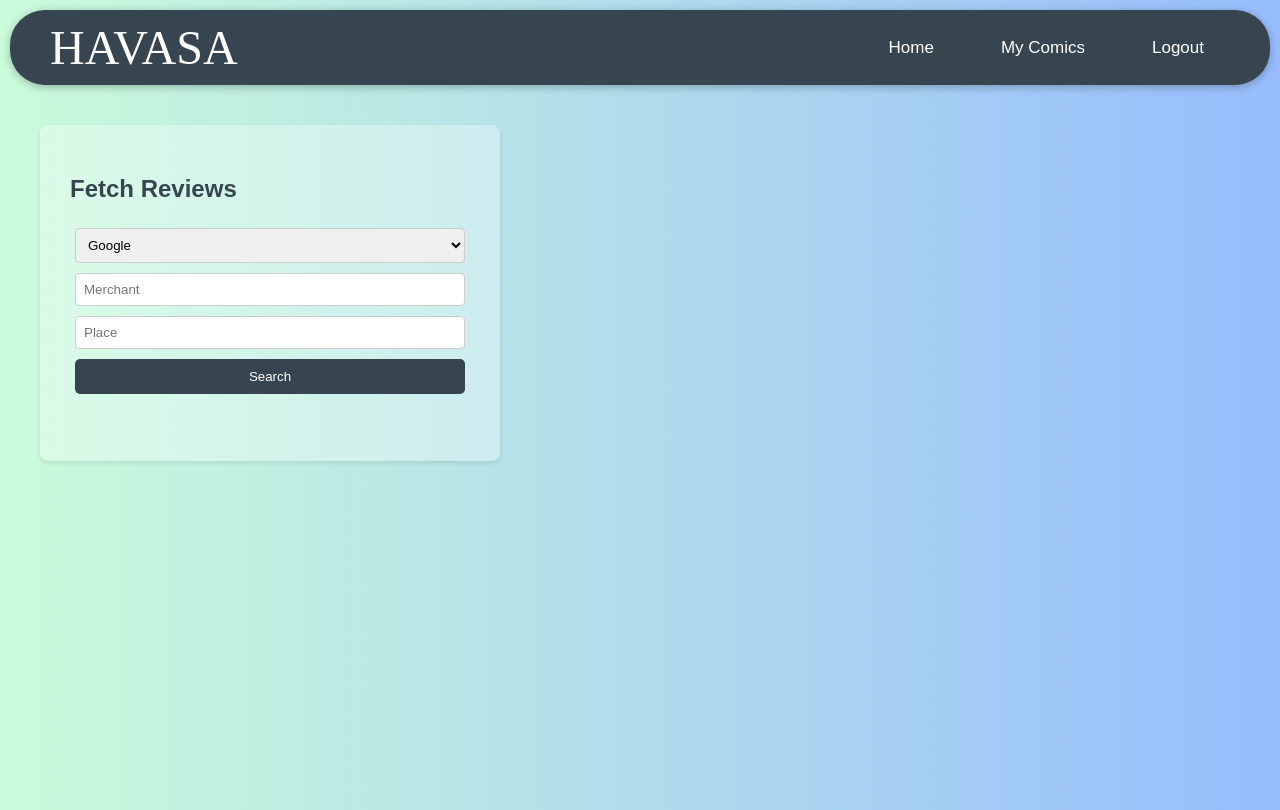
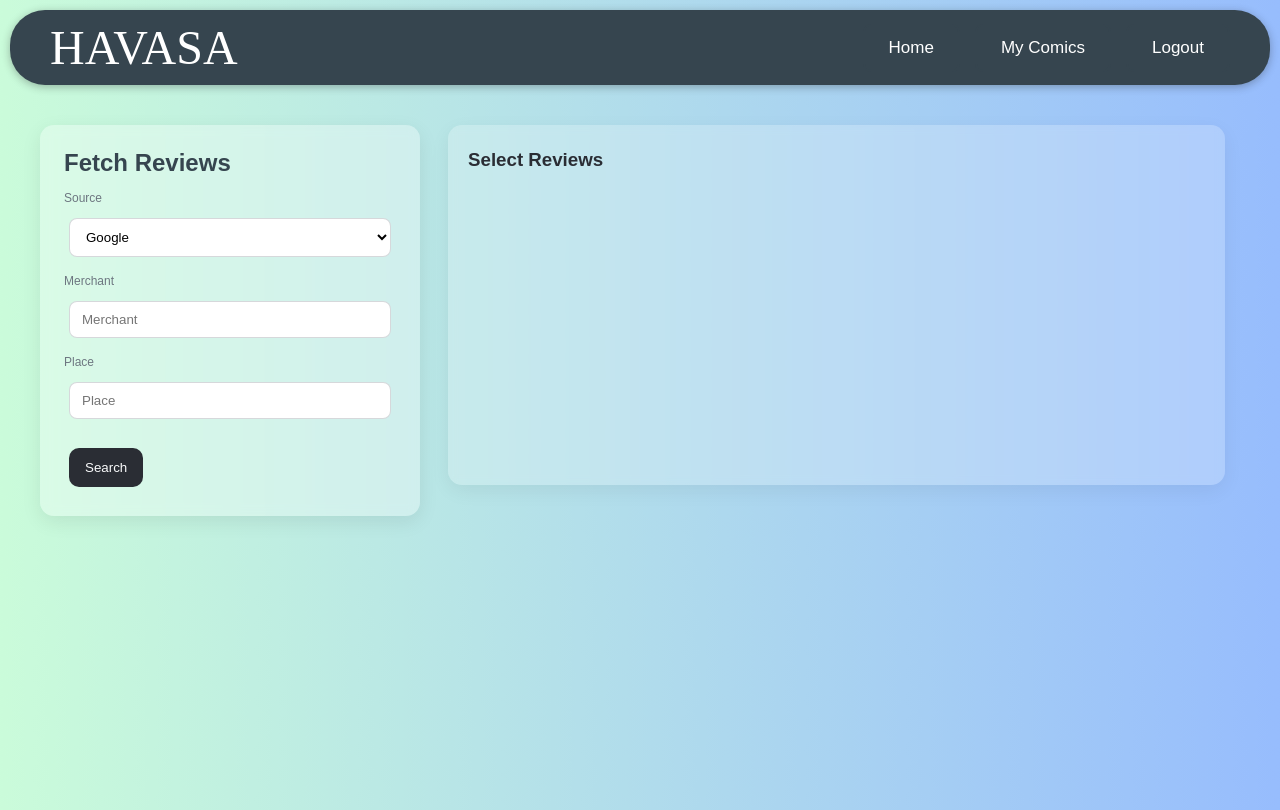
Before and after one commit to Birla10/Enchanta, a React (Create React App) app in the folder frontend/: page /reviews in a window 1280 px wide. Built offline with nearby package versions, Linux system fonts and the light colour scheme; sample sign-in values are in the browser's storage; the HTML template or start-up script is replaced by a standard one.

Commit message:
Home page revamp

```diff
--- a/frontend/src/components/Reviews.js
+++ b/frontend/src/components/Reviews.js
@@ -9,58 +9,104 @@ export default function Reviews({ token }) {
   const [place, setPlace] = useState('');
   const [reviews, setReviews] = useState([]);
   const [selected, setSelected] = useState([]);
+  const [showComic, setShowComic] = useState(false);
   const navigate = useNavigate();
 
   const fetchReviews = async () => {
-    const res = await axios.get(`/reviews?source=${source}&merchant=${merchant}&place=${place}`, {
-      headers: { Authorization: `Bearer ${token}` },
-    });
-    setReviews(res.data);
+    const res = await axios.get(
+      `/reviews?source=${source}&merchant=${merchant}&place=${place}`,
+      { headers: { Authorization: `Bearer ${token}` } }
+    );
+    setReviews(res.data || []);
+    setShowComic(false);
   };
 
   const toggle = (text) => {
-    setSelected(prev =>
-      prev.includes(text) ? prev.filter(t => t !== text) : [...prev, text]
+    setSelected((prev) =>
+      prev.includes(text) ? prev.filter((t) => t !== text) : [...prev, text]
     );
   };
 
+  // If you still want to navigate to /comic, keep goNext().
+  // If you want to render the comic on the right in place of reviews,
+  // set showComic = true and render there.
   const goNext = () => {
     localStorage.setItem('selectedReviews', JSON.stringify(selected.slice(0, 3)));
     localStorage.setItem('merchant', merchant);
-    navigate('/comic');
+    // navigate('/comic'); // <- old behavior
+    setShowComic(true);     // <- show comic on the right instead
   };
 
   return (
-    <div className='fetch-reviews'>
+    <div className="reviews-page">
+      {/* LEFT: Fetch panel */}
+      <aside className="fetch-reviews">
         <h2>Fetch Reviews</h2>
-      <select value={source} onChange={e => setSource(e.target.value)}>
+
+        <label className="field">
+          <span>Source</span>
+          <select value={source} onChange={(e) => setSource(e.target.value)}>
             <option value="google">Google</option>
             <option value="etsy">Etsy</option>
           </select>
+        </label>
+
+        <label className="field">
+          <span>{source === 'etsy' ? 'Shop ID' : 'Merchant'}</span>
           <input
             placeholder={source === 'etsy' ? 'Shop ID' : 'Merchant'}
             value={merchant}
-        onChange={e => setMerchant(e.target.value)}
+            onChange={(e) => setMerchant(e.target.value)}
           />
+        </label>
+
+        <label className="field">
+          <span>{source === 'etsy' ? 'Unused' : 'Place'}</span>
           <input
             placeholder={source === 'etsy' ? 'Unused' : 'Place'}
             value={place}
-        onChange={e => setPlace(e.target.value)}
+            onChange={(e) => setPlace(e.target.value)}
           />
-      <button onClick={fetchReviews}>Search</button>
+        </label>
+
+        <button className="btn-primary" onClick={fetchReviews}>Search</button>
+      </aside>
+
+      {/* RIGHT: Reviews list OR Comic */}
+      <section className="right-pane">
+        {!showComic ? (
+          <>
+            <h3 className="pane-title">Select Reviews</h3>
             <ul className="reviews-list">
               {reviews.map((r, i) => (
                 <li
                   key={i}
                   onClick={() => toggle(r.text)}
                   className={selected.includes(r.text) ? 'selected' : ''}
-            style={{ cursor: 'pointer' }}
                 >
                   <strong>{r.author_name}</strong>: {r.text}
                 </li>
               ))}
             </ul>
-      {selected.length > 0 && <button onClick={goNext}>Generate Comic</button>}
+
+            <div className="actions">
+              {selected.length > 0 && (
+                <button className="btn-accent" onClick={goNext}>
+                  Generate Comic
+                </button>
+              )}
+            </div>
+          </>
+        ) : (
+          <div className="comic-wrap">
+            <h3 className="pane-title">Generated Comic</h3>
+            {/* Replace with your real comic image or component */}
+            <div className="comic-placeholder">
+              Your comic appears here (replace with actual image/component).
+            </div>
+          </div>
+        )}
+      </section>
     </div>
   );
 }
--- a/frontend/src/css/reviews.css
+++ b/frontend/src/css/reviews.css
@@ -1,26 +1,145 @@
-.fetch-reviews {
-    background-color: rgba(255, 255, 255, 0.3);
-    padding: 30px;
-    border-radius: 8px;
-    box-shadow: 0 2px 4px rgba(0, 0, 0, 0.1);
-    max-width: 400px;
-
-    display: flex;
-    flex-direction: column;
-    color: #1f2937;
+/* ----- Page layout: left panel, right pane ----- */
+.reviews-page {
+  display: grid;
+  grid-template-columns: 380px 1fr;   /* left fixed, right flexible */
+  gap: 28px;
+  align-items: start;
 
 }
 
-.fetch-reviews h2 {
-    color: #36454F;
+/* ----- Left: fetch form ----- */
+.fetch-reviews {
+  background-color: rgba(255, 255, 255, 0.32);
+  backdrop-filter: blur(6px);
+  padding: 24px;
+  border-radius: 14px;
+  box-shadow: 0 6px 20px rgba(0, 0, 0, 0.08);
+  color: #1f2937;
 }
 
-.fetch-reviews select input {
-    padding: 10px;
-    border-radius: 5px;
+.fetch-reviews h2 {
+  margin: 0 0 14px;
+  color: #36454F;
 }
 
-.fetch-reviews option {
-    padding: 10px;
-    border-radius: 50px;
+.field {
+  display: flex;
+  flex-direction: column;
+  gap: 8px;
+  margin: 12px 0;
 }
+
+.field span {
+  font-size: 12px;
+  color: #6D7680; /* Cool Gray label */
+}
+
+.fetch-reviews select,
+.fetch-reviews input {
+  padding: 10px 12px;
+  border-radius: 8px;
+  border: 1px solid rgba(31, 41, 55, 0.18);
+  background: #fff;
+  outline: none;
+}
+
+.btn-primary {
+  margin-top: 12px;
+  padding: 12px 16px;
+  border: none;
+  border-radius: 10px;
+  background: #2A2D34;  /* Dark Charcoal */
+  color: #F9FAFB;       /* Off White */
+  cursor: pointer;
+}
+
+.btn-primary:hover { opacity: 0.9; }
+
+/* ----- Right pane ----- */
+.right-pane {
+  background: rgba(255, 255, 255, 0.22);
+  backdrop-filter: blur(4px);
+  border-radius: 14px;
+  padding: 20px;
+  min-height: 320px;
+  width: 133.5%;
+  box-shadow: 0 6px 20px rgba(0,0,0,0.06);
+}
+
+.pane-title {
+  margin: 4px 0 14px;
+  color: #2A2D34;
+}
+
+.reviews-list {
+  list-style: none;
+  padding: 0;
+  margin: 0;
+  display: grid;
+  grid-template-columns: 1fr;
+  gap: 10px;
+  max-height: 52vh;
+  overflow: auto;
+}
+
+.reviews-list li {
+  padding: 12px;
+  border-radius: 12px;
+  background: #F9FAFB;
+  border: 1px solid rgba(0,0,0,0.06);
+  cursor: pointer;
+  transition: transform .05s ease, box-shadow .2s ease;
+}
+
+.reviews-list li:hover {
+  transform: translateY(-1px);
+  box-shadow: 0 6px 16px rgba(0,0,0,0.06);
+}
+
+.reviews-list li.selected {
+  border-color: #2BC4A4;           /* Bright Teal */
+  box-shadow: 0 0 0 3px rgba(43,196,164,0.2);
+}
+
+/* Actions under the list */
+.actions {
+  margin-top: 14px;
+  display: flex;
+  gap: 12px;
+}
+
+.btn-accent {
+  padding: 12px 16px;
+  border: none;
+  border-radius: 10px;
+  background: #2BC4A4; /* Teal */
+  color: #fff;
+  cursor: pointer;
+}
+
+/* ----- Comic preview placeholder (right pane) ----- */
+.comic-wrap { display: flex; flex-direction: column; }
+.comic-placeholder {
+  height: 420px;
+  border-radius: 16px;
+  background: repeating-linear-gradient(
+    45deg,
+    #eef3f6,
+    #eef3f6 12px,
+    #e5edf1 12px,
+    #e5edf1 24px
+  );
+  border: 1px solid rgba(0,0,0,0.06);
+  display: grid;
+  place-items: center;
+  color: #6D7680;
+}
+
+/* ----- Small screens: stack vertically ----- */
+@media (max-width: 980px) {
+  .reviews-page {
+    grid-template-columns: 1fr;
+    gap: 18px;
+    padding: 24px;
+  }
+}
```
Also changed, not shown: frontend/src/assets/background.png (added), 1 other file (tests, documents, lock files or other folders). Lines whose indentation alone changed are shown as unchanged.
